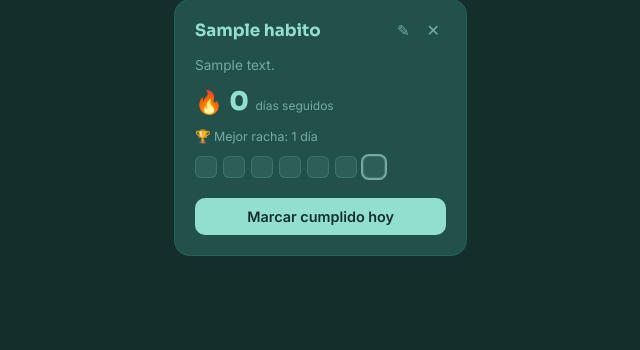
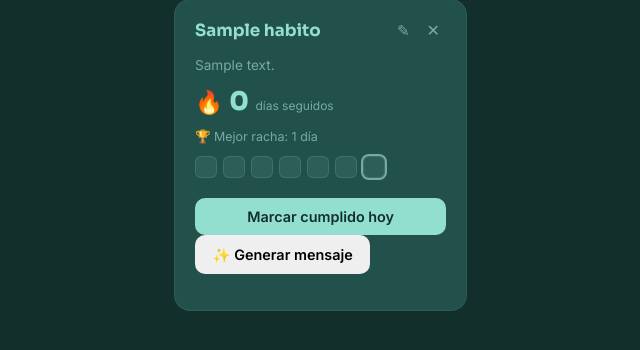
Before and after one commit to Janethara150503/racha, a Flask app: page / in a window 1280 px wide. Shown: the part 259-609 px from the top of the page, without its empty margins (10-650 px from the left). Run offline with Flask 3, Linux system fonts and the light colour scheme; tables that the repository leaves empty hold one stand-in row (values such as "Sample post"); some libraries are stand-ins or nearby versions.

Commit message:
Agrega mensaje motivador con IA

```diff
--- a/app/routes/habitos.py
+++ b/app/routes/habitos.py
@@ -7,6 +7,7 @@ from app.services.racha_service import (
     resumen_general_desde_resumenes,
     hoy_mexico,
 )
+from app.services.ai_service import generar_mensaje_motivacional
 
 habitos_bp = Blueprint("habitos", __name__)
 
@@ -92,3 +93,9 @@ def marcar_cumplido(habito_id):
 
     tarjeta = render_template("partials/habito_card.html", resumen=resumen_habito(habito))
     return tarjeta + _barra_resumen_actualizada()
+
+
+@habitos_bp.route("/habitos/<int:habito_id>/mensaje", methods=["POST"])
+def generar_mensaje(habito_id):
+    habito = Habito.query.get_or_404(habito_id)
+    return generar_mensaje_motivacional(resumen_habito(habito))
--- a/app/templates/partials/habito_card.html
+++ b/app/templates/partials/habito_card.html
@@ -53,4 +53,12 @@
   >
     {% if resumen.cumplido_hoy %}✓ Cumplido hoy{% else %}Marcar cumplido hoy{% endif %}
   </button>
+
+  <button
+    class="btn btn--ai"
+    hx-post="/habitos/{{ resumen.id }}/mensaje"
+    hx-target="#mensaje-{{ resumen.id }}"
+    hx-swap="innerHTML"
+  >✨ Generar mensaje</button>
+  <p id="mensaje-{{ resumen.id }}" class="card__mensaje-ia"></p>
 </article>
--- a/requirements.txt
+++ b/requirements.txt
@@ -6,3 +6,4 @@ python-dotenv==1.0.1
 gunicorn==22.0.0
 pytz==2024.1
 tzdata==2024.1
+langchain-openai==1.6.7
```
Also changed, not shown: app/services/ai_service.py (added, +16 -0 lines). Lines whose indentation alone changed are shown as unchanged.
